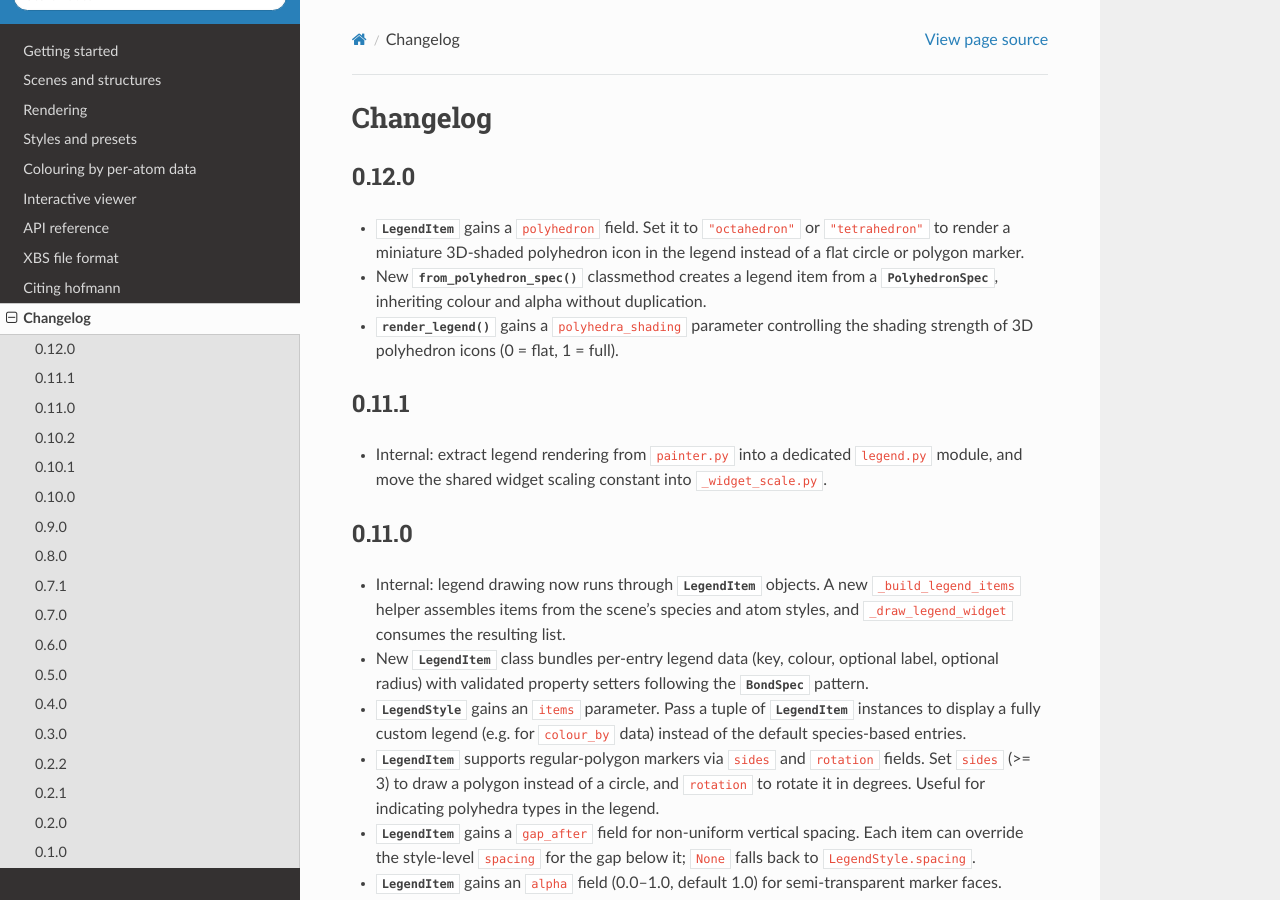
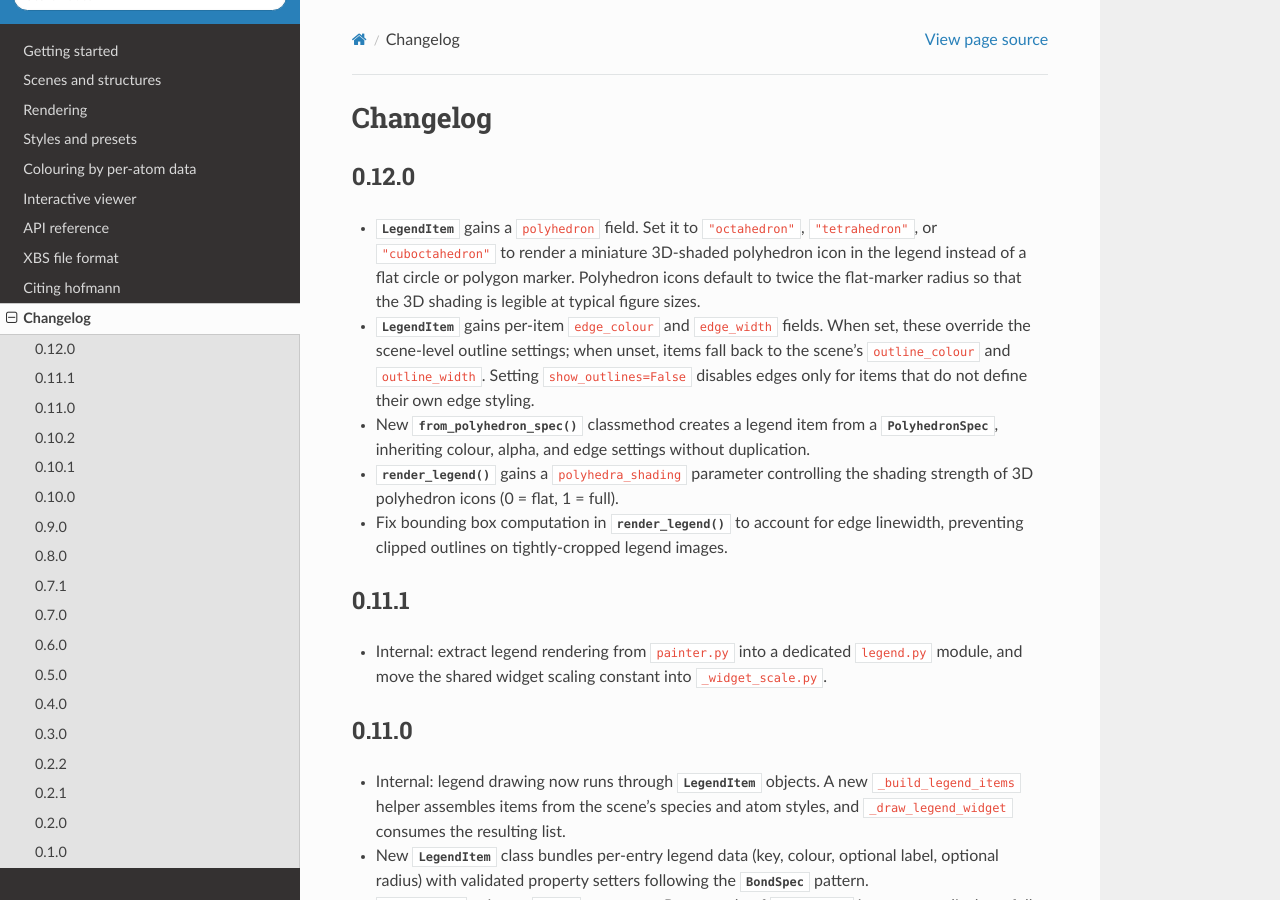
Before and after one commit to bjmorgan/hofmann, a Sphinx documentation site: the page built from docs/changelog.rst, in a window 1280 px wide and 900 px high. Built offline with Sphinx 7.4.7 and the Read the Docs theme 3.1.0, drawn with Linux system fonts in a browser that asks for light colours.

Commit message:
Update 0.12.0 changelog for cuboctahedron, per-item edges, and fixes

```diff
--- a/docs/changelog.rst
+++ b/docs/changelog.rst
@@ -5,17 +5,30 @@ Changelog
 ------
 
 - :class:`~hofmann.LegendItem` gains a ``polyhedron`` field.  Set it to
-  ``"octahedron"`` or ``"tetrahedron"`` to render a miniature 3D-shaded
-  polyhedron icon in the legend instead of a flat circle or polygon
-  marker.
+  ``"octahedron"``, ``"tetrahedron"``, or ``"cuboctahedron"`` to render
+  a miniature 3D-shaded polyhedron icon in the legend instead of a flat
+  circle or polygon marker.  Polyhedron icons default to twice the
+  flat-marker radius so that the 3D shading is legible at typical figure
+  sizes.
+
+- :class:`~hofmann.LegendItem` gains per-item ``edge_colour`` and
+  ``edge_width`` fields.  When set, these override the scene-level
+  outline settings; when unset, items fall back to the scene's
+  ``outline_colour`` and ``outline_width``.  Setting
+  ``show_outlines=False`` disables edges only for items that do not
+  define their own edge styling.
 
 - New :meth:`~hofmann.LegendItem.from_polyhedron_spec` classmethod
   creates a legend item from a :class:`~hofmann.PolyhedronSpec`,
-  inheriting colour and alpha without duplication.
+  inheriting colour, alpha, and edge settings without duplication.
 
 - :func:`~hofmann.rendering.static.render_legend` gains a
   ``polyhedra_shading`` parameter controlling the shading strength
   of 3D polyhedron icons (0 = flat, 1 = full).
+
+- Fix bounding box computation in :func:`~hofmann.rendering.static.render_legend`
+  to account for edge linewidth, preventing clipped outlines on
+  tightly-cropped legend images.
 
 0.11.1
 ------
```
